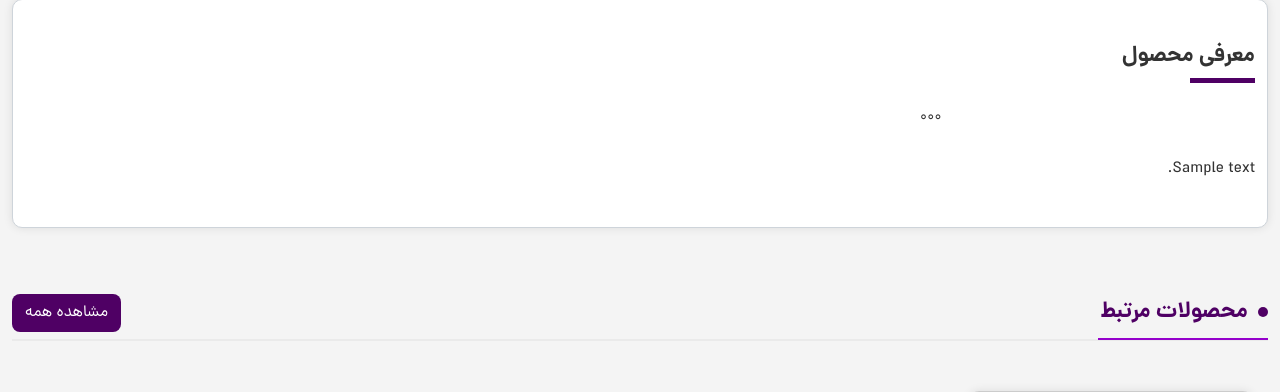
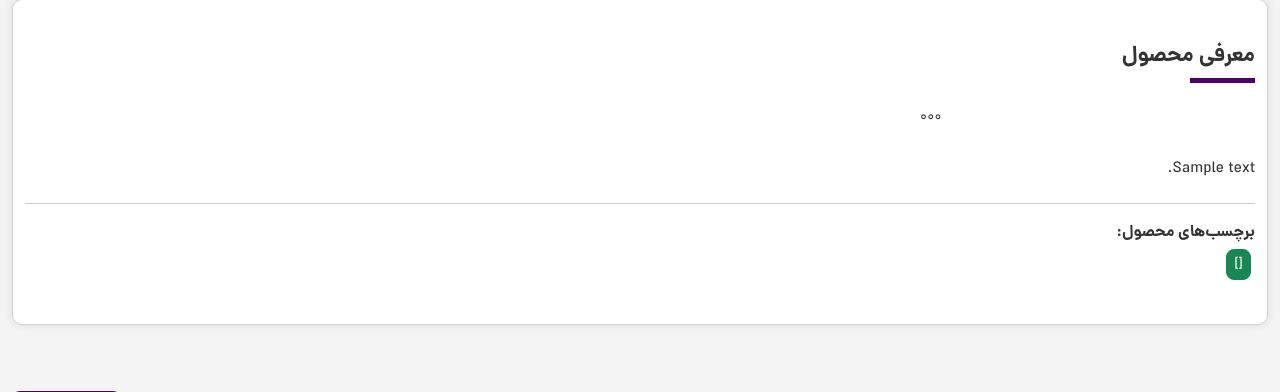
Before and after one commit to shahriar-gholami/liatoy-shop, a Django app: template core/shop/templates/shop/product_detail_4.html in a window 1280 px wide. Shown: the part 1166-1558 px from the top of the page. Run offline with Django 4.2, Linux system fonts and the light colour scheme; the template is opened without the code that fills it: most values are stand-ins (such as "Sample title", 1, 10 or a date in 2020); grey boxes marked "Sample" are stand-in pictures; some libraries are stand-ins or nearby versions.

Commit message:
tags in product details page added

```diff
--- a/core/shop/templates/shop/product_detail_4.html
+++ b/core/shop/templates/shop/product_detail_4.html
@@ -546,6 +546,12 @@
                                                 <p>
                                                     {{ product.description|safe }}
                                                 </p>
+                                                <hr>
+                                                <h3 class="font-16"><strong>برچسب‌های محصول: </strong></h3>
+                                                {% for tag in product.tags.all %}
+                                                <a class="btn btn-sm btn-success m-1" href="{% url 'shop:filter_tag_products' tag.slug %}">{{tag.name}}</a>
+
+                                                {% endfor %}
                                             </div>
                                         </div>
 
```
